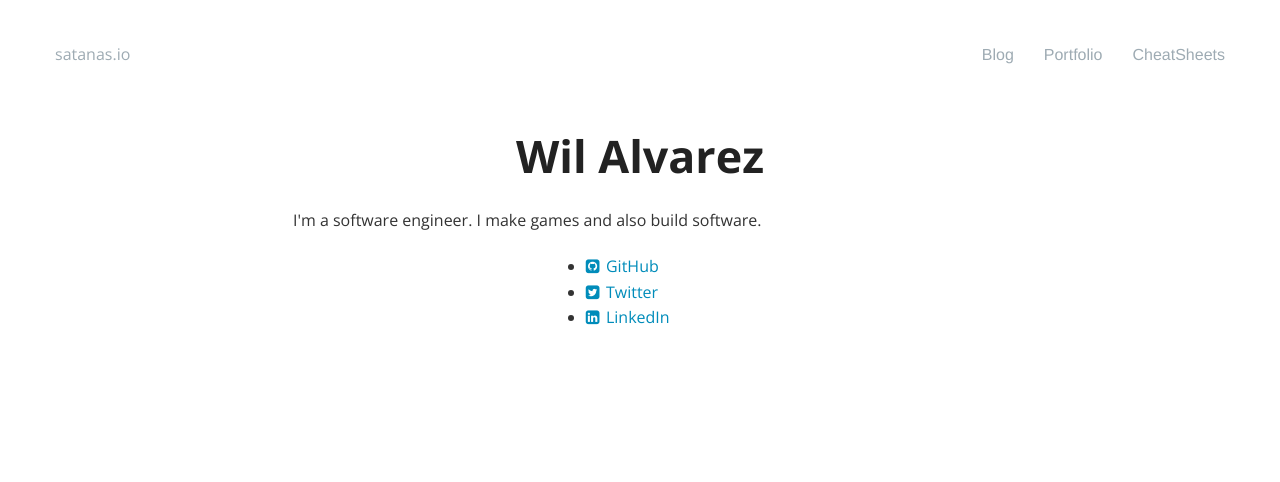
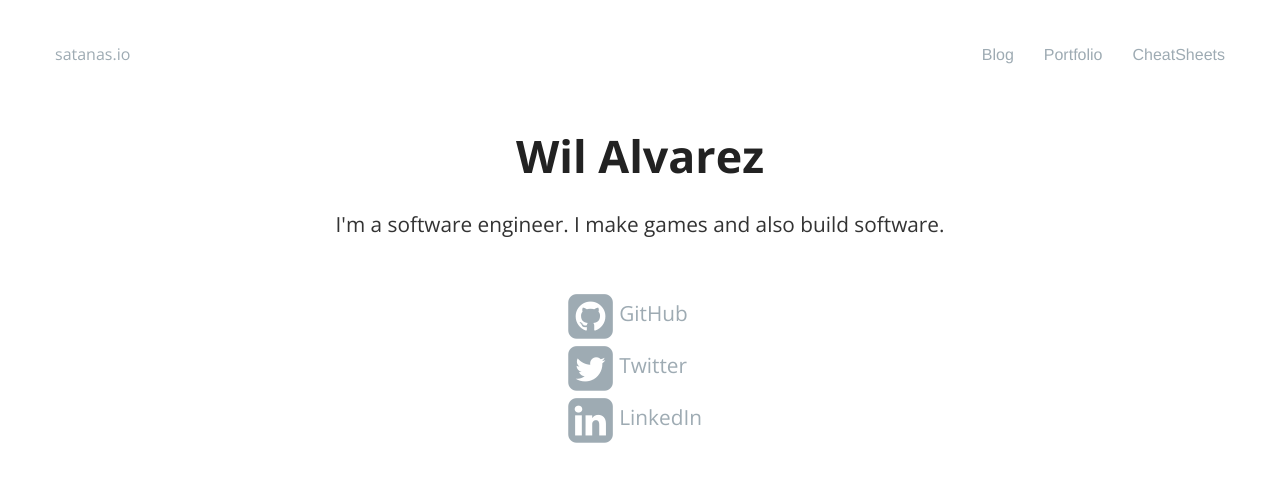
Before and after one commit to satanas/site, a Jekyll site: the page built from index.html, in a window 1280 px wide. Shown: the top 482 px of the page. Built offline with Jekyll 4.4.1, drawn with Linux system fonts in a browser that asks for light colours; nearby versions of some CDN libraries; Markdown is read by kramdown in place of the engine named in the settings.

Commit message:
Added style for home

```diff
--- a/assets/css/app.css
+++ b/assets/css/app.css
@@ -33,6 +33,14 @@ h3 {
 
 p {
   font-weight: 300;
+}
+
+a {
+  color: #9EABB3;
+}
+
+a:hover {
+  color: #333;
 }
 
 code, .hljs {
@@ -134,6 +142,11 @@ code, .hljs {
   padding: 0.2rem;
 }
 
+.about {
+  text-align: center;
+  font-size: 1.3em;
+}
+
 p.title {
   margin: 8px auto;
   font-size: 1.6em;
@@ -144,6 +157,25 @@ p.spec {
   margin: 0px auto;
   font-size: 0.8125em;
   color: gray;
+}
+
+#social-networks {
+  margin: 3em 0;
+}
+
+#social-networks ul {
+  margin: 0;
+  padding: 0;
+  list-style-type: none;
+}
+
+#social-networks ul li {
+  font-size: 1.3em;
+}
+
+#social-networks ul li .fa {
+  font-size: 2.5em;
+  vertical-align: middle;
 }
 
 .row.description {
```
